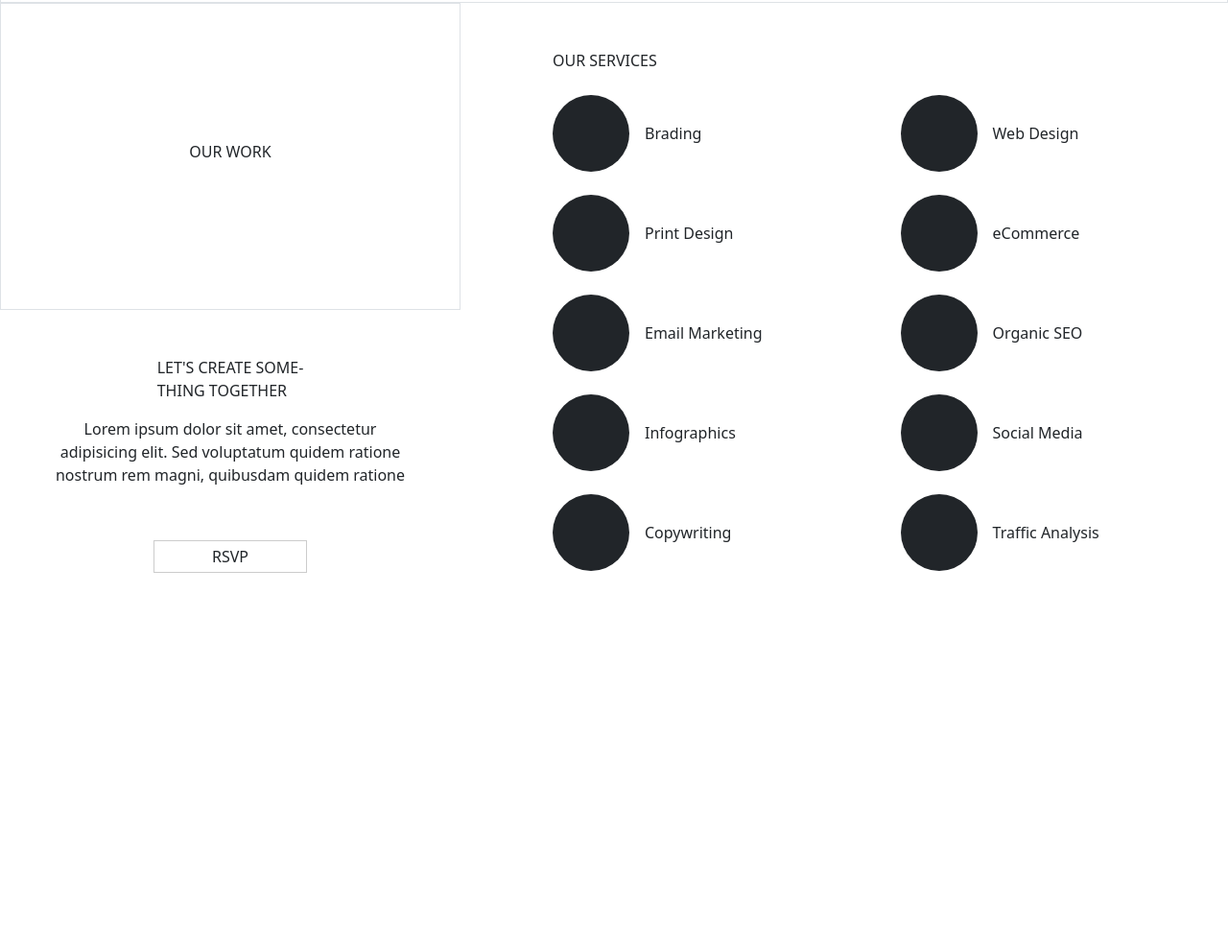
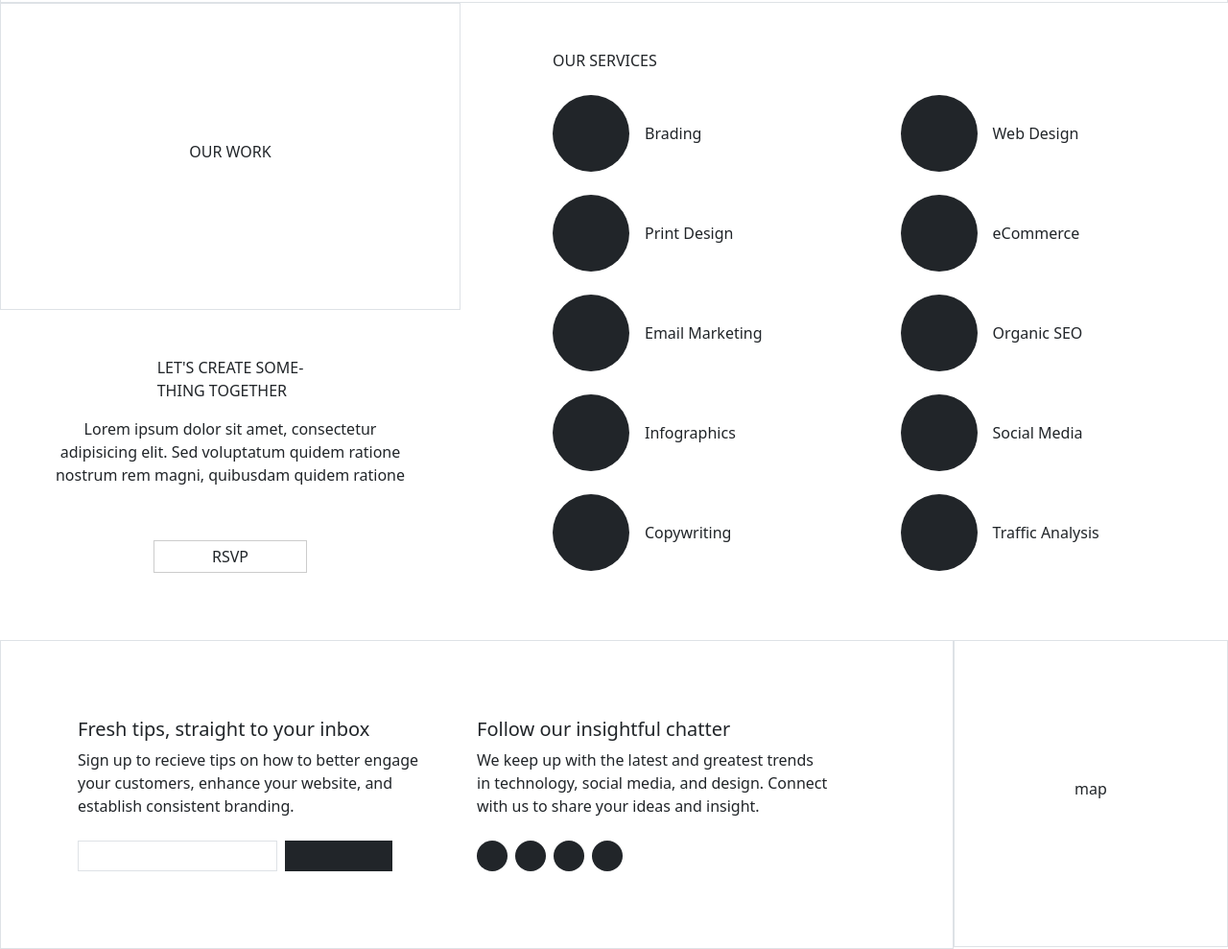
Before and after one commit to CCotuna/TDM-II-4, a website: page index.html in a window 1280 px wide. Shown: the part 612-1601 px from the top of the page at 96% size. Before the commit the page ends 1279 px from the top, so only its background shows below. Drawn offline with nearby package versions, Linux system fonts and the light colour scheme.

Commit message:
Implemented the 2 squares Section

```diff
--- a/index.html
+++ b/index.html
@@ -25,6 +25,10 @@
 
       .min-height {
         min-height: 20rem;
+      }
+
+      .p-9{
+        padding: 5rem;
       }
     </style>
   </head>
@@ -133,7 +137,32 @@
       </div>
 
       <!-- 2 squares -->
-      <div></div>
+      <div class="d-flex">
+        <div class="border d-flex p-9 align-items-center justify-content-center" style="height:auto;">
+            <div style="width:23rem">
+                <div><h5>Fresh tips, straight to your inbox</h5></div>
+                <div class="d-flex text-break">Sign up to recieve tips on how to better engage your customers, enhance your website, and establish consistent branding.</div>
+                <div class="d-flex mt-4">
+                    <div class="border me-2" style="width:13rem; height:2rem"></div>
+                    <div class="bg-dark" style="width:7rem; height:2rem"></div>
+                </div>
+            </div>
+
+            <div class="mx-5" style="width: 23rem;">
+                <div><h5>Follow our insightful chatter</h5></div>
+                <div class="d-flex text-break">We keep up with the latest and greatest trends in technology, social media, and design. Connect with us to share your ideas and insight.</div>
+                <div class="d-flex mt-4">
+                    <div class="rounded-circle bg-dark me-2" style="width: 2rem; height: 2rem;"></div>
+                    <div class="rounded-circle bg-dark me-2" style="width: 2rem; height: 2rem;"></div>
+                    <div class="rounded-circle bg-dark me-2" style="width: 2rem; height: 2rem;"></div>
+                    <div class="rounded-circle bg-dark" style="width: 2rem; height: 2rem;"></div>
+                </div>
+            </div>
+        </div>
+
+        <div class="border flex-fill min-height d-flex align-items-center justify-content-center" style="width:10rem; height:20rem;"><h6>map</h6></div>
+      </div>
+
     </div>
   </body>
 </html>
```
